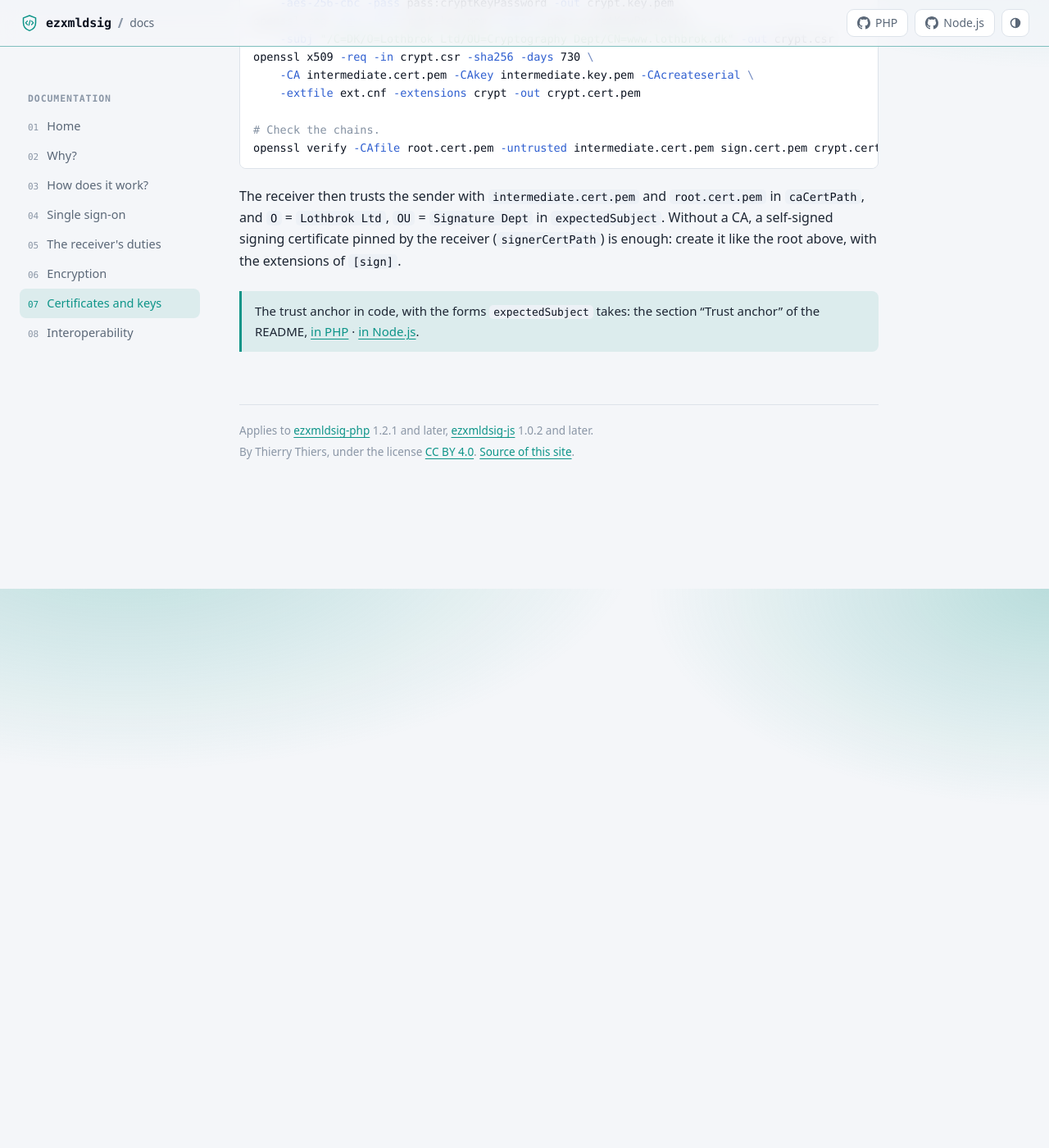
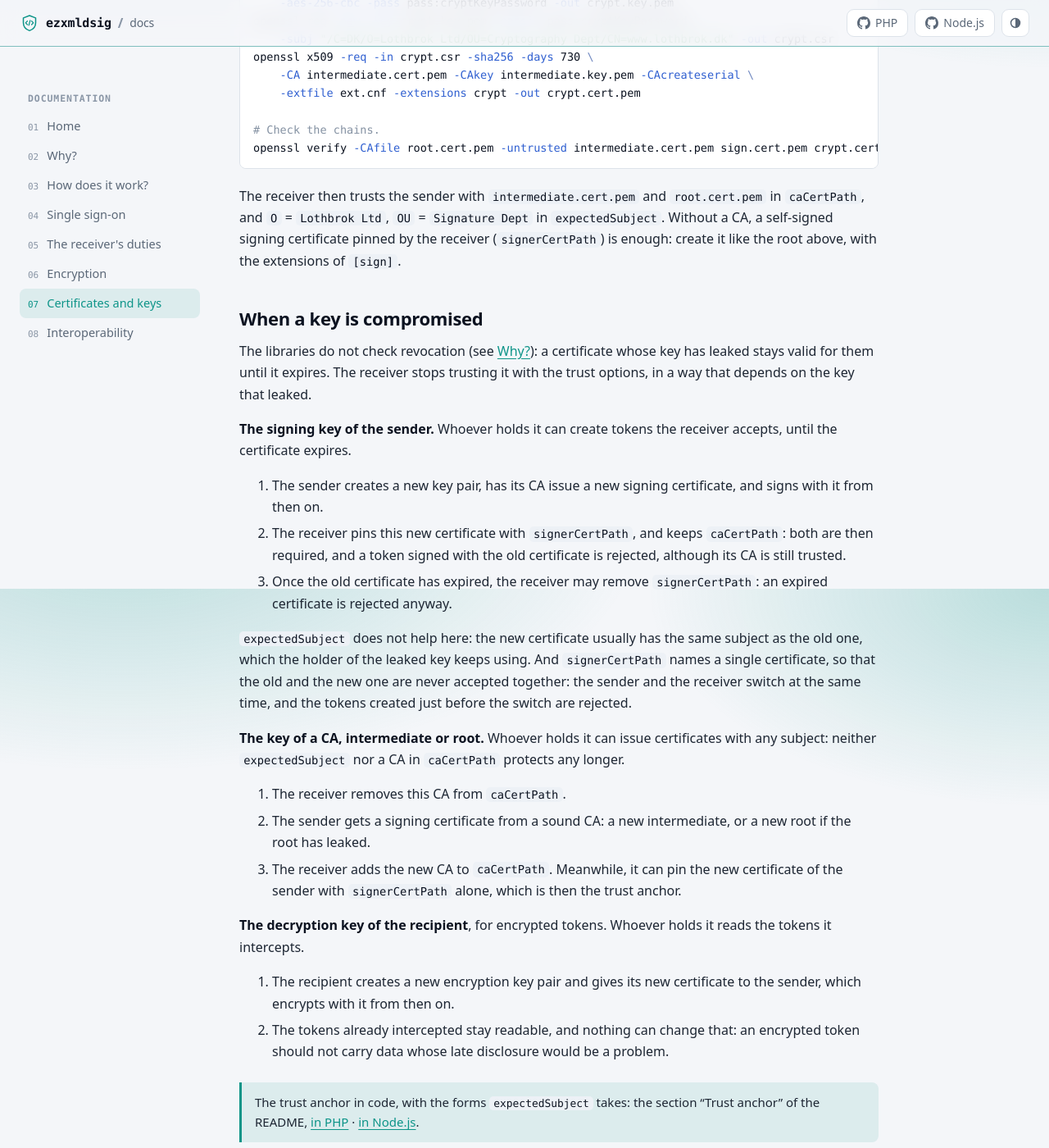
Before and after one commit to webcoder31/ezxmldsig-doc, a Jekyll site: the page built from certificates.md, in a window 1280 px wide and 1400 px high, scrolled down 2882 px. Shown: the whole window at 82% size. Built offline with Jekyll 4.4.1, drawn with Linux system fonts in a browser that asks for light colours.

Commit message:
Tell what to do when a key is compromised
The libraries do not check revocation: a certificate whose key has
leaked stays valid until it expires. The page Certificates and keys
gains a section on the trust options that stop trusting it, for each
key that can leak: the signing key of the sender (pin the new
certificate with signerCertPath, expectedSubject being of no help),
the key of a CA (remove it from caCertPath) and the decryption key of
the recipient (the tokens already intercepted stay readable). The
callout of Why? sends to it instead of summing it up.

Co-Authored-By: Claude Opus 5.5 <noreply@anthropic.com>

```diff
--- a/certificates.md
+++ b/certificates.md
@@ -108,6 +108,29 @@ openssl verify -CAfile root.cert.pem -untrusted intermediate.cert.pem sign.cert.
 
 The receiver then trusts the sender with `intermediate.cert.pem` and `root.cert.pem` in `caCertPath`, and `O` = `Lothbrok Ltd`, `OU` = `Signature Dept` in `expectedSubject`. Without a CA, a self-signed signing certificate pinned by the receiver (`signerCertPath`) is enough: create it like the root above, with the extensions of `[sign]`.
 
+## When a key is compromised
+
+The libraries do not check revocation (see [Why?]({{ '/why/' | relative_url }})): a certificate whose key has leaked stays valid for them until it expires. The receiver stops trusting it with the trust options, in a way that depends on the key that leaked.
+
+**The signing key of the sender.** Whoever holds it can create tokens the receiver accepts, until the certificate expires.
+
+1. The sender creates a new key pair, has its CA issue a new signing certificate, and signs with it from then on.
+2. The receiver pins this new certificate with `signerCertPath`, and keeps `caCertPath`: both are then required, and a token signed with the old certificate is rejected, although its CA is still trusted.
+3. Once the old certificate has expired, the receiver may remove `signerCertPath`: an expired certificate is rejected anyway.
+
+`expectedSubject` does not help here: the new certificate usually has the same subject as the old one, which the holder of the leaked key keeps using. And `signerCertPath` names a single certificate, so that the old and the new one are never accepted together: the sender and the receiver switch at the same time, and the tokens created just before the switch are rejected.
+
+**The key of a CA, intermediate or root.** Whoever holds it can issue certificates with any subject: neither `expectedSubject` nor a CA in `caCertPath` protects any longer.
+
+1. The receiver removes this CA from `caCertPath`.
+2. The sender gets a signing certificate from a sound CA: a new intermediate, or a new root if the root has leaked.
+3. The receiver adds the new CA to `caCertPath`. Meanwhile, it can pin the new certificate of the sender with `signerCertPath` alone, which is then the trust anchor.
+
+**The decryption key of the recipient**, for encrypted tokens. Whoever holds it reads the tokens it intercepts.
+
+1. The recipient creates a new encryption key pair and gives its new certificate to the sender, which encrypts with it from then on.
+2. The tokens already intercepted stay readable, and nothing can change that: an encrypted token should not carry data whose late disclosure would be a problem.
+
 <div class="see-also" markdown="1">
 The trust anchor in code, with the forms `expectedSubject` takes: the section "Trust anchor" of the README, [in PHP](https://github.com/webcoder31/ezxmldsig-php#trust-anchor) · [in Node.js](https://github.com/webcoder31/ezxmldsig-js#trust-anchor).
 </div>
```
Also changed, not shown: why.md (+1 -1 lines).
